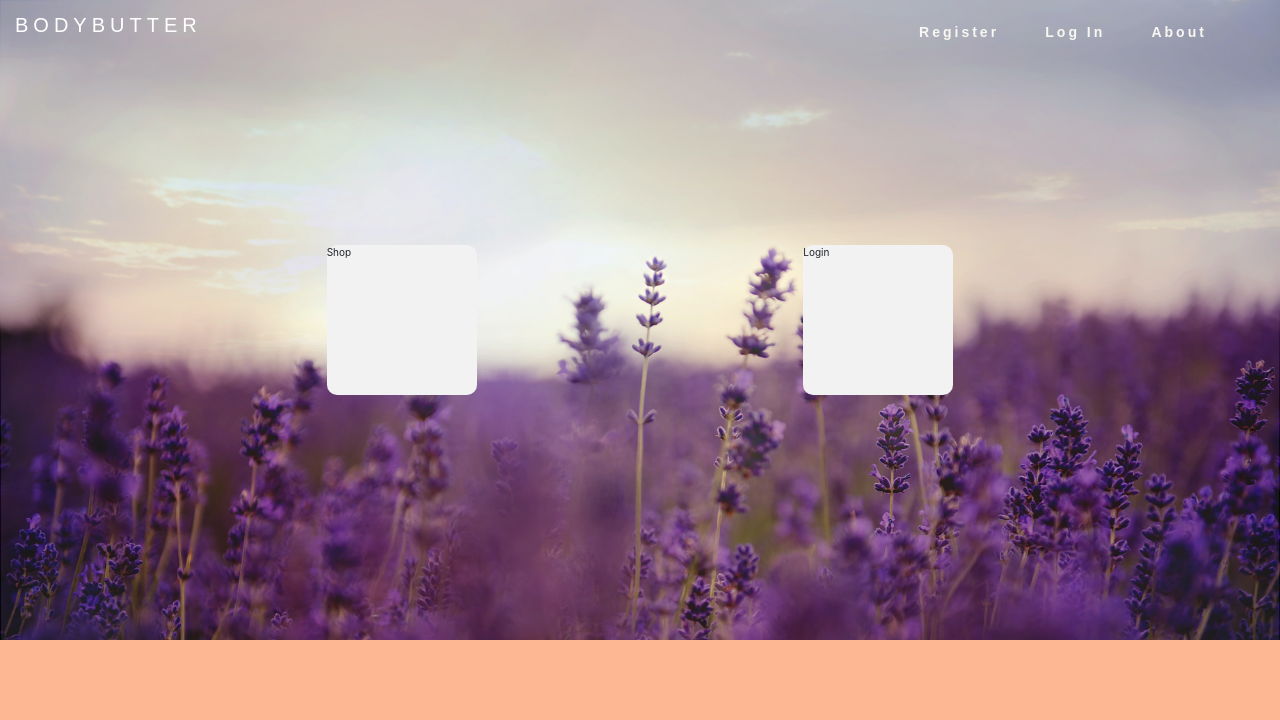
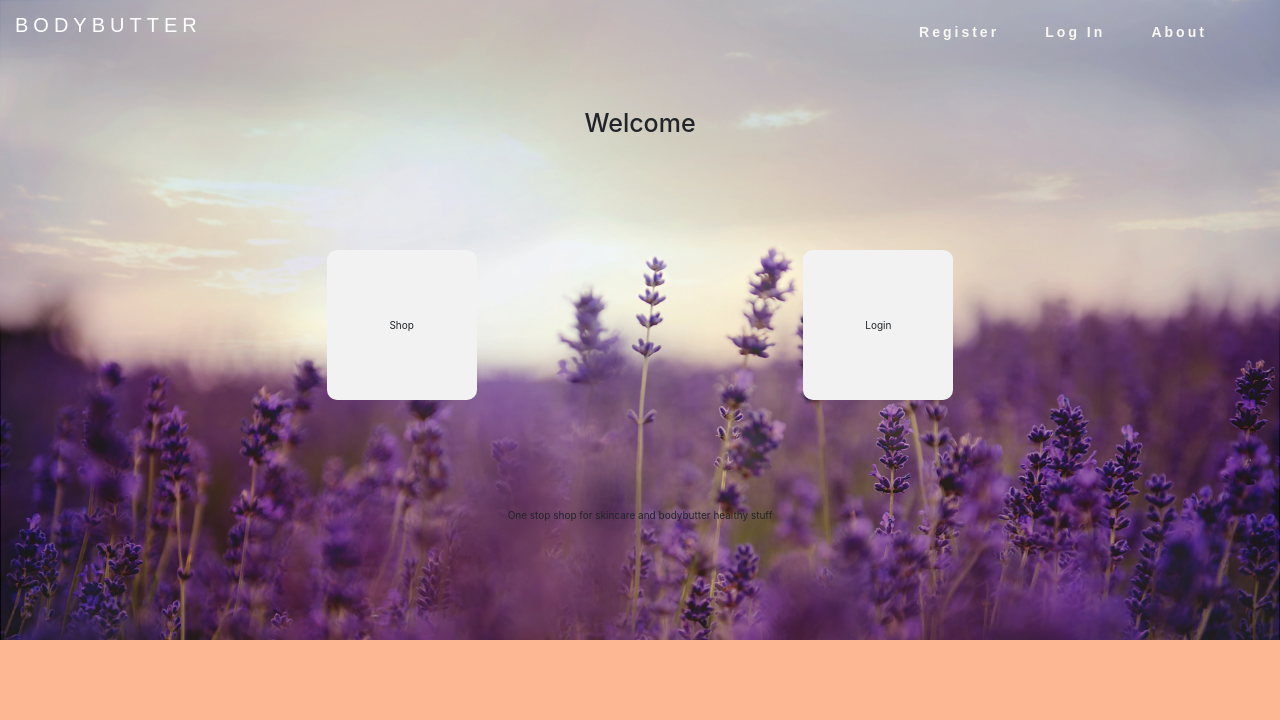
Before and after one commit to geminerald/bodybutter, a Django app: page / in a window 1280 px wide. Shown: the top 720 px of the page. Run offline with Django 3.2, Linux system fonts and the light colour scheme; some libraries are stand-ins or nearby versions.

Commit message:
added welcome messaging

```diff
--- a/home/templates/index.html
+++ b/home/templates/index.html
@@ -1,10 +1,15 @@
 {% extends "base.html" %} {% block content %}
 <div class="home-bg">
-  <div class="home-option">
-  Shop
+  <h1>Welcome</h1>
+  <div class="home-options">
+    <div class="home-option">
+      Shop
+    </div>
+
+    <div class="home-option">
+      Login
+    </div>
   </div>
-
-  <div class="home-option">
-  Login</div>
+  <p>One stop shop for skincare and bodybutter healthy stuff</p>
 </div>
 {% endblock %}
--- a/static/styles/style.css
+++ b/static/styles/style.css
@@ -181,6 +181,14 @@ body{
     display: flex;
     align-items: center;
     justify-content: space-evenly;
+    flex-direction: column;
+}
+
+.home-options{
+    width: 100%;
+    display: flex;
+    flex-direction: row;
+    justify-content: space-evenly;
 }
 
 .home-option{
@@ -188,4 +196,7 @@ body{
     width: 150px;
     background-color: var(--off-white-colour);
     border-radius: 10px;
+    display: flex;
+    align-items:center;
+    justify-content: space-evenly;
 }
```
